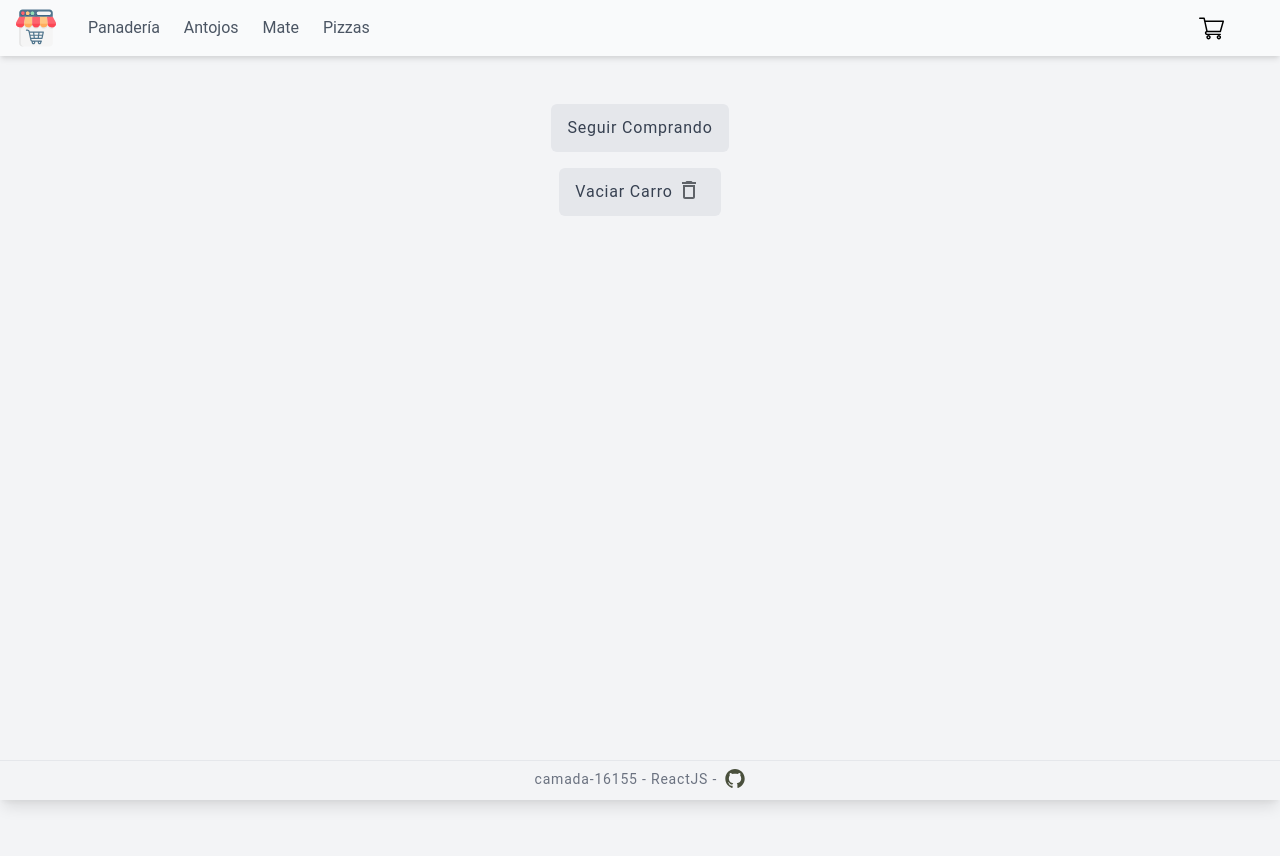
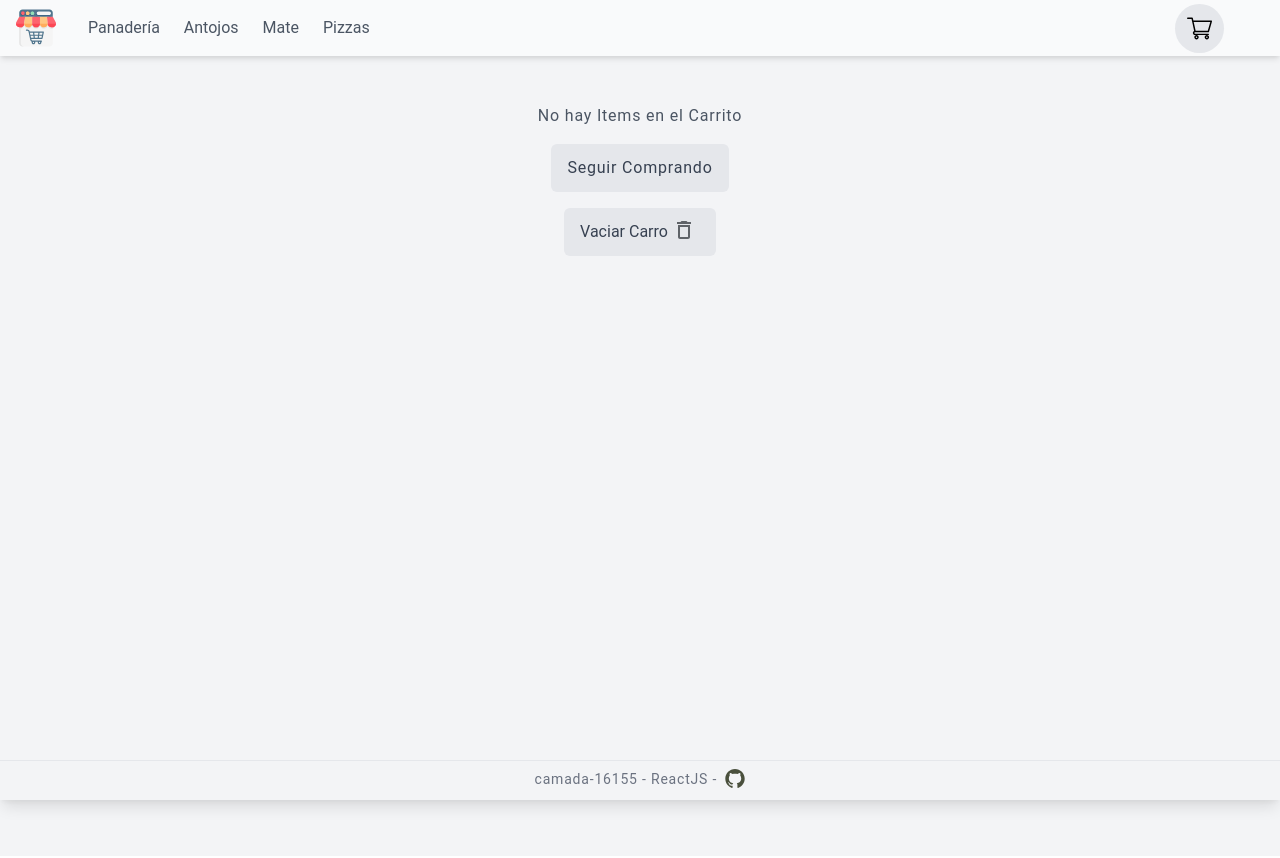
Before and after one commit to tdelgio/tienda-react, a React (Create React App) app: page /cart in a window 1280 px wide. Shown: the top 858 px of the page. Built offline with nearby package versions, Linux system fonts and the light colour scheme.

Commit message:
add cartWidget

```diff
--- a/src/components/AnimationSpin.js
+++ b/src/components/AnimationSpin.js
@@ -4,7 +4,7 @@ const AnimationSpin = () => {
   return (
     <div className="min-h-screen flex items-center justify-center flex-inline text-gray-600 transform -translate-y-24">
       <svg
-        className="animate-spin -ml-1 mr-3 h-5 w-5 text-gray-500"
+        className="-ml-1 mr-3 h-5 w-5 text-gray-500"
         xmlns="http://www.w3.org/2000/svg"
         fill="none"
         viewBox="0 0 24 24"
--- a/src/components/Buttons.js
+++ b/src/components/Buttons.js
@@ -28,6 +28,22 @@ export const AddToCart = ({ handleOnAdd }) => {
   );
 };
 
+export const RemoveIcon = () => {
+  return (
+    <button>
+      <svg
+        width="24"
+        height="24"
+        viewBox="0 0 24 24"
+        fill="none"
+        xmlns="http://www.w3.org/2000/svg"
+      >
+        <path d="M19 13H5V11H19V13Z" fill="#5F6368" />
+      </svg>
+    </button>
+  );
+};
+
 export const FinishButton = () => {
   return (
     <Link
--- a/src/components/Cart.js
+++ b/src/components/Cart.js
@@ -6,15 +6,26 @@ import { TrashIcon } from "./Icons";
 import ItemCart from "./ItemCart";
 
 const Cart = () => {
-  const { cart, clearCart } = useContext(CartContext);
+  const { cart, clearCart, cartWidgetItems } = useContext(CartContext);
 
   console.log(cart);
 
   return (
     <div className="flex flex-col items-center min-h-screen text-center py-12 space-y-4">
-      {cart.map((i) => (
-        <ItemCart name={i.item.title} price={i.item.price} url={i.item.url} />
-      ))}
+      {cartWidgetItems > 0 ? (
+        cart.map((i) => (
+          <ItemCart
+            key={i.item.id}
+            name={i.item.title}
+            price={i.item.price}
+            url={i.item.url}
+            id={i.item.id}
+          />
+        ))
+      ) : (
+        <p>No hay Items en el Carrito</p>
+      )}
+
       <Link
         to="/"
         className=" flex items-center border-gray-300 p-4 bg-gray-200 text-gray-700 max-w-sm h-12 rounded-md mx-auto"
@@ -22,14 +33,13 @@ const Cart = () => {
         Seguir Comprando
       </Link>
 
-      <Link
-        to="/"
+      <button
         onClick={clearCart}
         className="flex items-center border-gray-300 p-4 bg-gray-200 text-gray-700 max-w-sm h-12 rounded-md mx-auto"
       >
         Vaciar Carro
         <TrashIcon />
-      </Link>
+      </button>
     </div>
   );
 };
--- a/src/components/Icons.js
+++ b/src/components/Icons.js
@@ -1,4 +1,10 @@
-export const CartWidget = () => (
+import { useContext } from "react";
+import { CartContext } from "../context/CartContext";
+
+export const CartWidget = () => {
+  const { cartWidgetItems } = useContext(CartContext);
+  return (
+    <div className="relative bg-gray-200 rounded-full p-3">
       <svg
         width="25"
         height="25"
@@ -19,7 +25,14 @@ export const CartWidget = () => (
           fill="black"
         />
       </svg>
+      {cartWidgetItems === 0 ? null : (
+        <div className="flex items-center justify-center font-bold absolute top-0 -right-1 h-4 w-4 lg:h-5 lg:w-5 lg:-right-2 rounded-full bg-red-600 text-red-100 text-xs">
+          {cartWidgetItems}
+        </div>
+      )}
+    </div>
   );
+};
 
 export const GithubIcon = () => (
   <svg
@@ -39,7 +52,8 @@ export const GithubIcon = () => (
   </svg>
 );
 
-export const RemoveIcon = () => (
+export const RemoveIcon = (removeItem) => (
+  <div onClick={removeItem}>
     <svg
       width="24"
       height="24"
@@ -49,6 +63,7 @@ export const RemoveIcon = () => (
     >
       <path d="M19 13H5V11H19V13Z" fill="#5F6368" />
     </svg>
+  </div>
 );
 
 export const AddIcon = () => (
--- a/src/components/ItemCart.js
+++ b/src/components/ItemCart.js
@@ -1,13 +1,10 @@
-import React, { useContext } from "react";
+import React from "react";
 
-import { CartContext } from "../context/CartContext";
 import { RemoveItem } from "./Icons";
 
-const ItemCart = ({ name, price, url, count }) => {
-  const { removeItem } = useContext(CartContext);
-
+const ItemCart = ({ name, price, url, count, id }) => {
   return (
-    <div className="flex flex-col justify-between my-4 mx-2 h-full shadow-md rounded-md max-w-lg w-full py-4">
+    <div className="flex flex-col justify-between mx-2  h-full shadow-md rounded-md max-w-lg w-full py-4">
       <div className="ml-2 flex flex-col lg:flex-row items-center">
         <img
           src={url}
@@ -27,7 +24,7 @@ const ItemCart = ({ name, price, url, count }) => {
         <div className="rounded-sm h-12 whitespace-nowrap mx-2 font-bold flex items-center">
           $ Total
         </div>
-        <RemoveItem removeItem={removeItem} />
+        <RemoveItem id={id} />
       </div>
     </div>
   );
--- a/src/context/CartContext.js
+++ b/src/context/CartContext.js
@@ -19,11 +19,19 @@ export const CartContextProvider = ({ children }) => {
     return setCart(cartFilter);
   };
 
-  console.log(cart);
+  const cartWidgetItems = cart.length;
 
   return (
     <CartContext.Provider
-      value={{ variable, cart, setCart, addItem, clearCart, removeItem }}
+      value={{
+        variable,
+        cart,
+        setCart,
+        addItem,
+        clearCart,
+        removeItem,
+        cartWidgetItems,
+      }}
     >
       {children}
     </CartContext.Provider>
```
Lines whose indentation alone changed are shown as unchanged.
